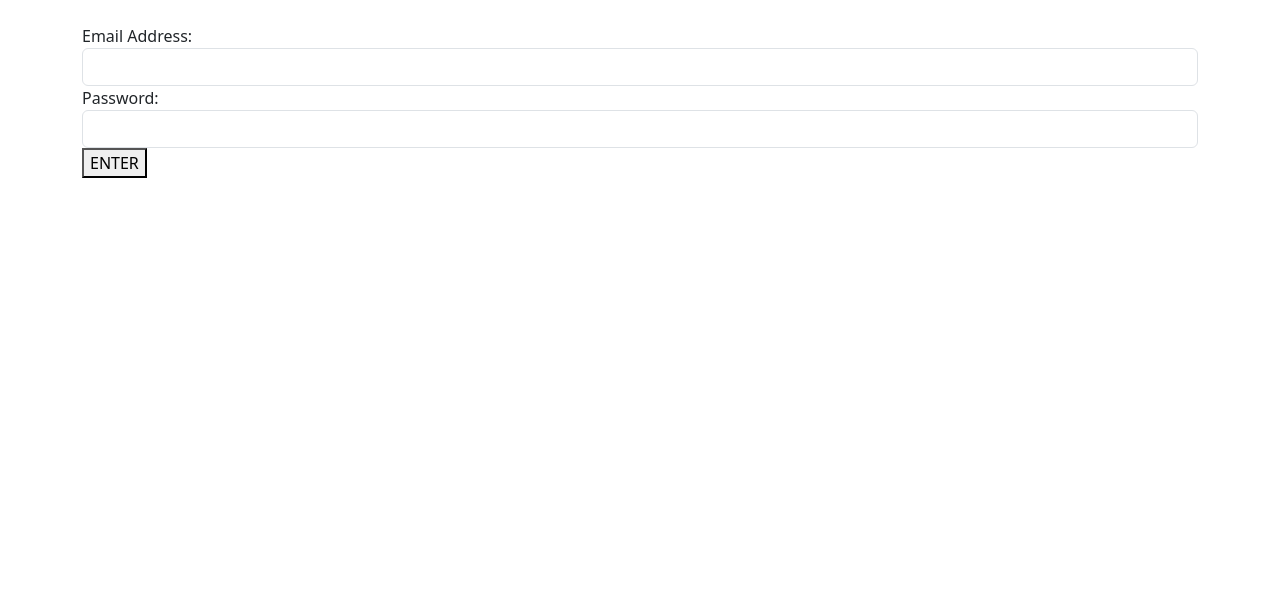
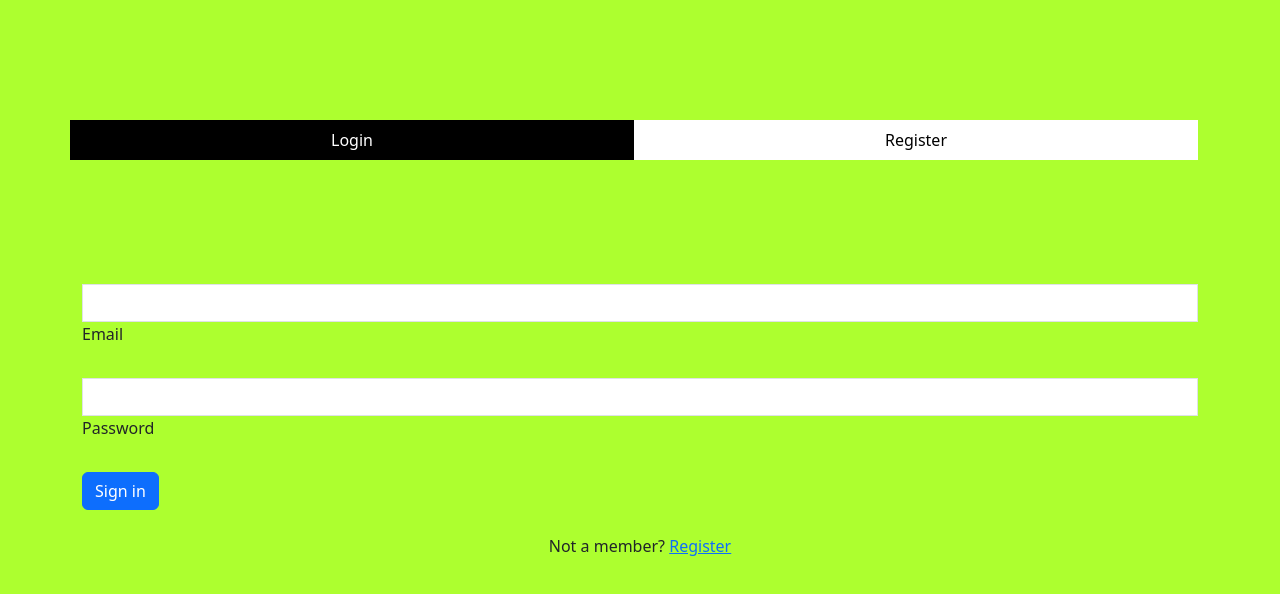
Before and after one commit to zishankhan-dot/Odeon-Cinema-Charlestown, a website: page Frontend/user.html in a window 1280 px wide. Drawn offline with nearby package versions, Linux system fonts and the light colour scheme.

Commit message:
updated frontend--user.html included login/create user

```diff
--- /dev/null
+++ b/Frontend/css/user.css
@@ -0,0 +1,21 @@
+.nav-link{
+    background-color: white;
+    color:black;
+    border-radius: 0% !important;
+
+}
+.nav-link.active{
+    background-color: black !important;
+    color:white !important;
+    border-radius: 0% !important;
+}
+.nav-link:hover{
+    color:black !important;
+}
+
+.form-control{
+    border-radius: 0% !important;
+}
+body{
+    background-color: greenyellow;
+}
--- a/Frontend/user.html
+++ b/Frontend/user.html
@@ -5,23 +5,88 @@
     <meta name="viewport" content="width=device-width, initial-scale=1.0">
     <link href="https://cdn.jsdelivr.net/npm/bootstrap@5.3.3/dist/css/bootstrap.min.css" rel="stylesheet">
     <link rel="stylesheet" href="https://cdn.jsdelivr.net/npm/bootstrap-icons/font/bootstrap-icons.css">
+    <link rel="stylesheet" href="./css/user.css">
     <title>User</title>
 </head>
 <body>
-    <br>
-    <form class="container">
+<!-- Pills navs -->
+<ul class="nav nav-pills nav-justified container flex align-items-center " id="ex1" role="tablist" style="height:35vh;" >
+    <li class="nav-item" role="presentation">
+      <a class="nav-link active " id="tab-login" data-bs-toggle="pill" href="#pills-login" role="tab"
+        aria-controls="pills-login" aria-selected="true">Login</a>
+    </li>
+    <li class="nav-item" role="presentation">
+      <a class="nav-link " id="tab-register" data-bs-toggle="pill" href="#pills-register" role="tab"
+        aria-controls="pills-register" aria-selected="false">Register</a>
+    </li>
+  </ul>
+  <!-- Pills navs -->
 
-            <div class="form-group">
-                <label     for="user">Email Address: </label>
-                <input type="email"  class="form-control"  id="user" name="email">
-            </div>
-            <div class="form-group">
-                <label for="passwd" >Password: </label>
-                <input type="password"  class="form-control"    id="passwd" name="Password">
-             </div>
-            <button   type="button"     onclick="Func1()">ENTER</button>
+  <!-- Pills content -->
+  <div class="tab-content container mt-1 " >
+    <div class="tab-pane fade show active " id="pills-login" role="tabpanel" aria-labelledby="tab-login">
+      <form>
 
-    </form>
+        <!-- Email input -->
+        <div data-mdb-input-init class="form-outline mb-4">
+          <input type="email" id="loginName" class="form-control" />
+          <label class="form-label" for="loginName">Email</label>
+        </div>
+
+        <!-- Password input -->
+        <div data-mdb-input-init class="form-outline mb-4">
+          <input type="password" id="loginPassword" class="form-control" />
+          <label class="form-label" for="loginPassword">Password</label>
+        </div>
+
+
+
+
+        <!-- Submit button -->
+        <button type="submit" data-mdb-button-init data-mdb-ripple-init class="btn btn-primary btn-block mb-4">Sign in</button>
+
+        <!-- Register buttons -->
+        <div class="text-center">
+          <p>Not a member? <a href="#!">Register</a></p>
+        </div>
+      </form>
+    </div>
+    <div class="tab-pane fade" id="pills-register" role="tabpanel" aria-labelledby="tab-register">
+      <form>
+
+        <!-- Name input -->
+        <div data-mdb-input-init class="form-outline mb-4">
+          <input type="text" id="registerName" class="form-control" />
+          <label class="form-label" for="registerName">Name</label>
+        </div>
+
+
+        <!-- Email input -->
+        <div data-mdb-input-init class="form-outline mb-4">
+          <input type="email" id="registerEmail" class="form-control" />
+          <label class="form-label" for="registerEmail">Email</label>
+        </div>
+
+        <!-- Password input -->
+        <div data-mdb-input-init class="form-outline mb-4">
+          <input type="password" id="registerPassword" class="form-control" />
+          <label class="form-label" for="registerPassword">Password</label>
+        </div>
+
+        <!-- Repeat Password input -->
+        <div data-mdb-input-init class="form-outline mb-4">
+          <input type="password" id="ConfirmPassword" class="form-control" />
+          <label class="form-label" for="ConfirmPassword">ConfirmPassword</label>
+        </div>
+
+
+        <!-- Submit button -->
+        <button type="submit" data-mdb-button-init data-mdb-ripple-init class="btn btn-primary btn-block mb-3">Sign in</button>
+      </form>
+    </div>
+  </div>
+  <!-- Pills content -->
+<script src="https://cdn.jsdelivr.net/npm/bootstrap@5.3.3/dist/js/bootstrap.bundle.min.js"></script>
 <script src="./js/user.js"></script>
 </body>
 </html>
--- a/backend/controller/userController.js
+++ b/backend/controller/userController.js
@@ -5,12 +5,12 @@ import User from "../model/usermodel.js";
 
 export const createNewUser=async (req,res)=>{
     try{
-    const {Email, password}=req.body;
-    if(!Email || !password){res.status(402).json({message:"ERROR EMAIL AND PASSWORD REQUIRED"})}
+    const {Name,Email,Password,ConfirmPassword}=req.body;
+    if(!Email || !Password){res.status(402).json({message:"ERROR EMAIL AND PASSWORD REQUIRED"})}
     const existinguser= await   User.findOne({Email});
     if(existinguser){return res.status(409).json({message:"this user already exist"})}
     else{
-        const newuser=new User({Email,password});
+        const newuser=new User({Name,Email,Password,ConfirmPassword});
         await newuser.save();
         res.status(200).json({message:"User created"});
 
```
Also changed, not shown: backend/model/usermodel.js (+23 -2 lines).
